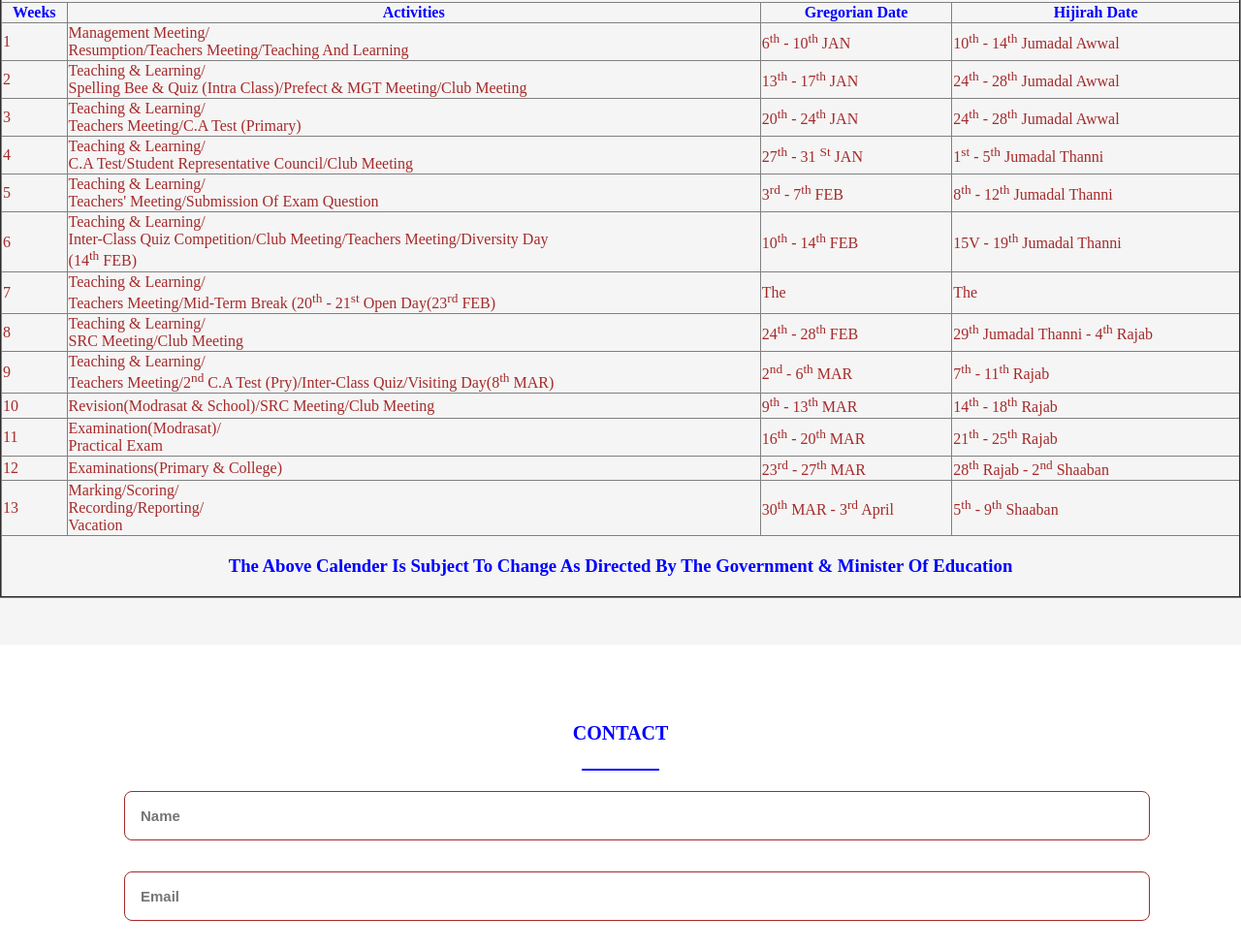
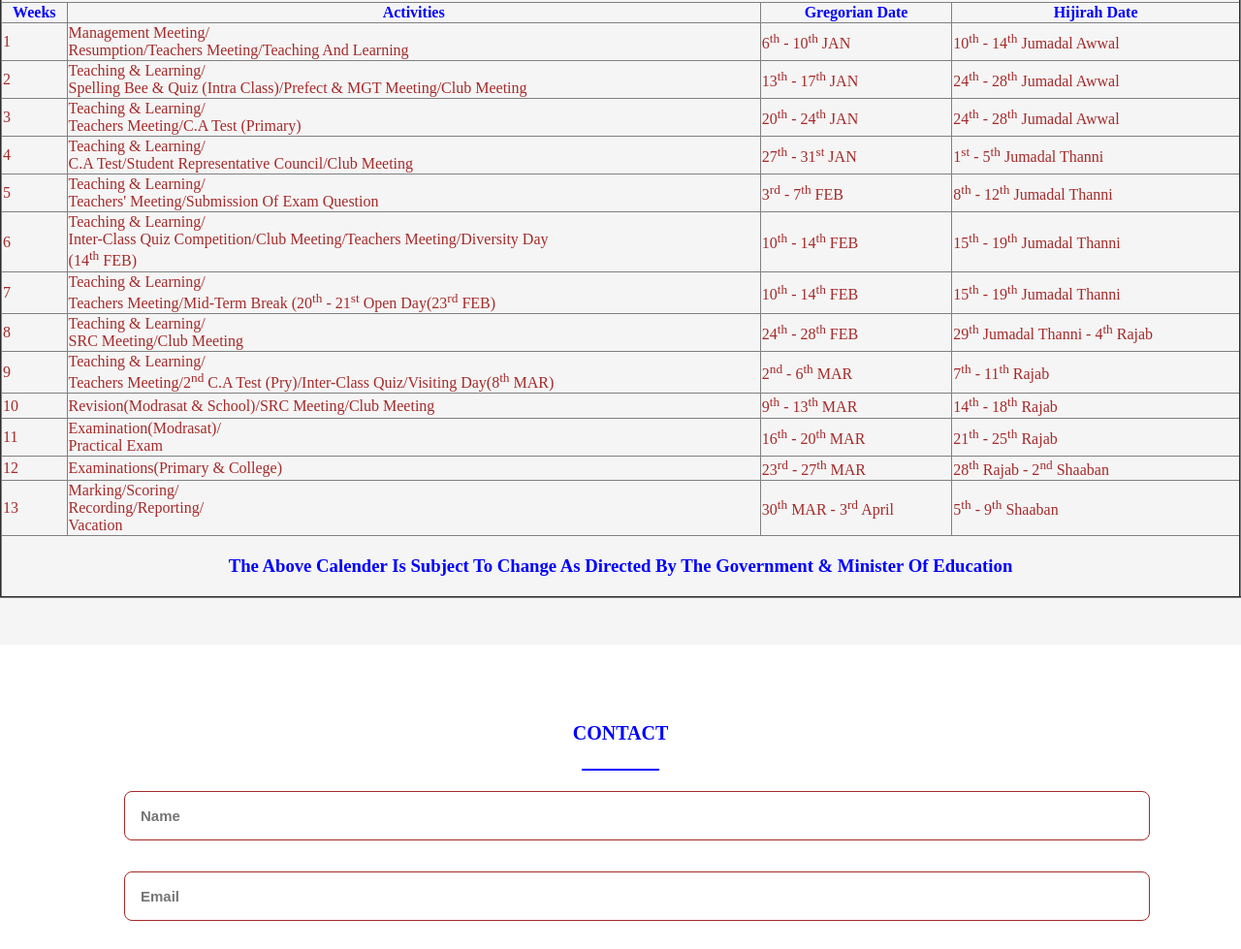
Before and after one commit to Strategy102/school, a plain HTML site: page index.html in a window 1280 px wide. Shown: the part 4428-5407 px from the top of the page at 97% size. Drawn offline with nearby package versions, Linux system fonts and the light colour scheme; some packages are replaced by stand-ins of ours; a script that the page names is missing.

Commit message:
school website

```diff
--- a/css/style.css
+++ b/css/style.css
@@ -93,7 +93,6 @@ a{
     -ms-user-select: none;
     user-select: none;
   }
-  /* The actual popup */
   .popup .popuptext {
     visibility: hidden;
     width: 300px;
@@ -107,7 +106,6 @@ a{
     left: 50%;
     margin-left: -80px;
   }
-  /* Popup arrow */
   .popup .popuptext::after {
     content: "";
     position: absolute;
@@ -118,7 +116,6 @@ a{
     border-style: solid;
     border-color: #555 transparent transparent transparent;
   }
-  /* Toggle this class - hide and show the popup */
   .popup .show {
     visibility: visible;
     -webkit-animation: fadeIn 1s;
@@ -398,7 +395,6 @@ color: var(--first-color);
 }
 .Services{
     background-color: var(--light-bg);
-    /* background-color: red; */
 }
 .Services .slide {
     text-align: center;
--- a/index.html
+++ b/index.html
@@ -369,7 +369,7 @@
             <tr>
                 <td>4</td>
                 <td>teaching &amp; learning/<br/>C.A test/student representative council/club meeting</td>
-                <td>27<sup>th</sup> - 31 <sup>st</sup> JAN</td>
+                <td>27<sup>th</sup> - 31<sup>st</sup> JAN</td>
                 <td>1<sup>st</sup> - 5<sup>th</sup> jumadal thanni</td>
             </tr>
             <tr>
@@ -382,13 +382,13 @@
                 <td>6</td>
                 <td>teaching &amp; learning/<br/>inter-class quiz competition/club meeting/teachers meeting/diversity day <br/>(14<sup>th</sup> FEB)</td>
                 <td>10<sup>th</sup> - 14<sup>th</sup> FEB</td>
-                <td>15V - 19<sup>th</sup> jumadal thanni</td>
+                <td>15<sup>th</sup> - 19<sup>th</sup> jumadal thanni</td>
             </tr>
             <tr>
                 <td>7</td>
                 <td>teaching &amp; learning/<br/> teachers meeting/mid-term break (20<sup>th</sup> - 21<sup>st</sup> open day(23<sup>rd</sup> FEB)</td>
-                <td>the</td>
-                <td>the</td>
+                <td>10<sup>th</sup> - 14<sup>th</sup> FEB</td>
+                <td>15<sup>th</sup> - 19<sup>th</sup> jumadal thanni</td>
             </tr>
             <tr>
                 <td>8</td>
```
